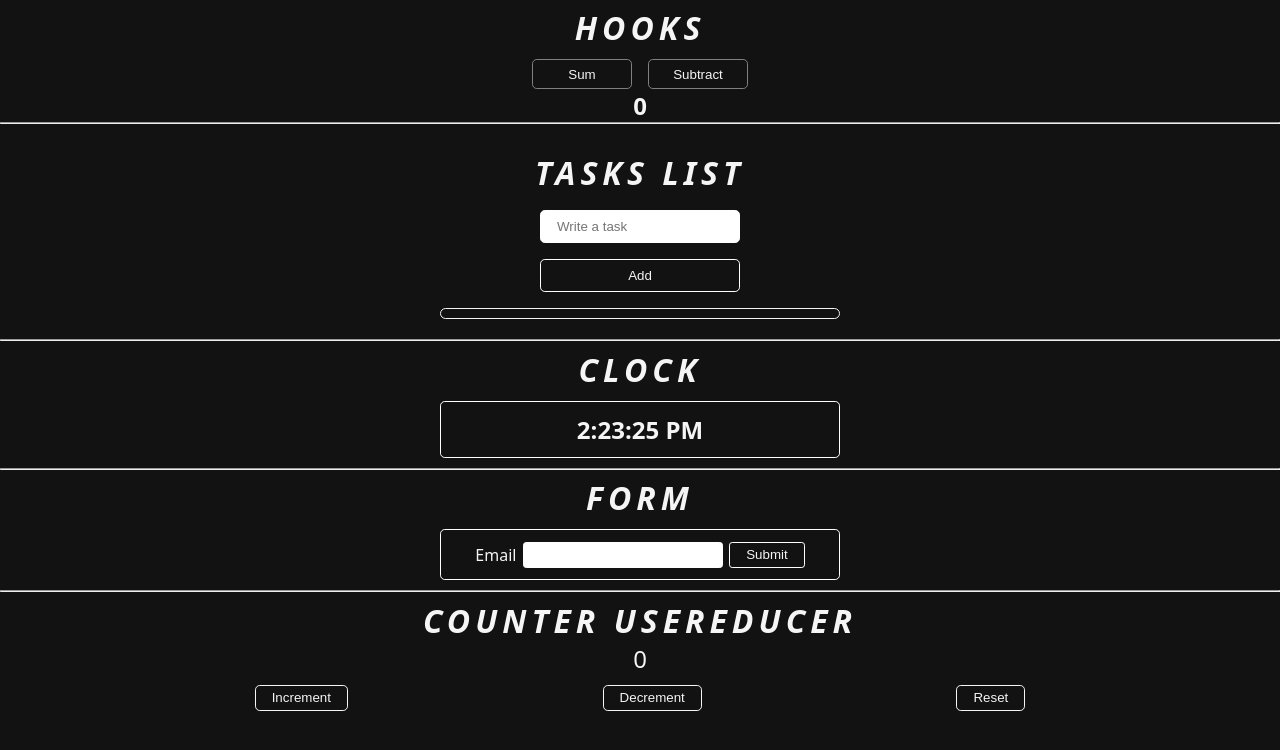
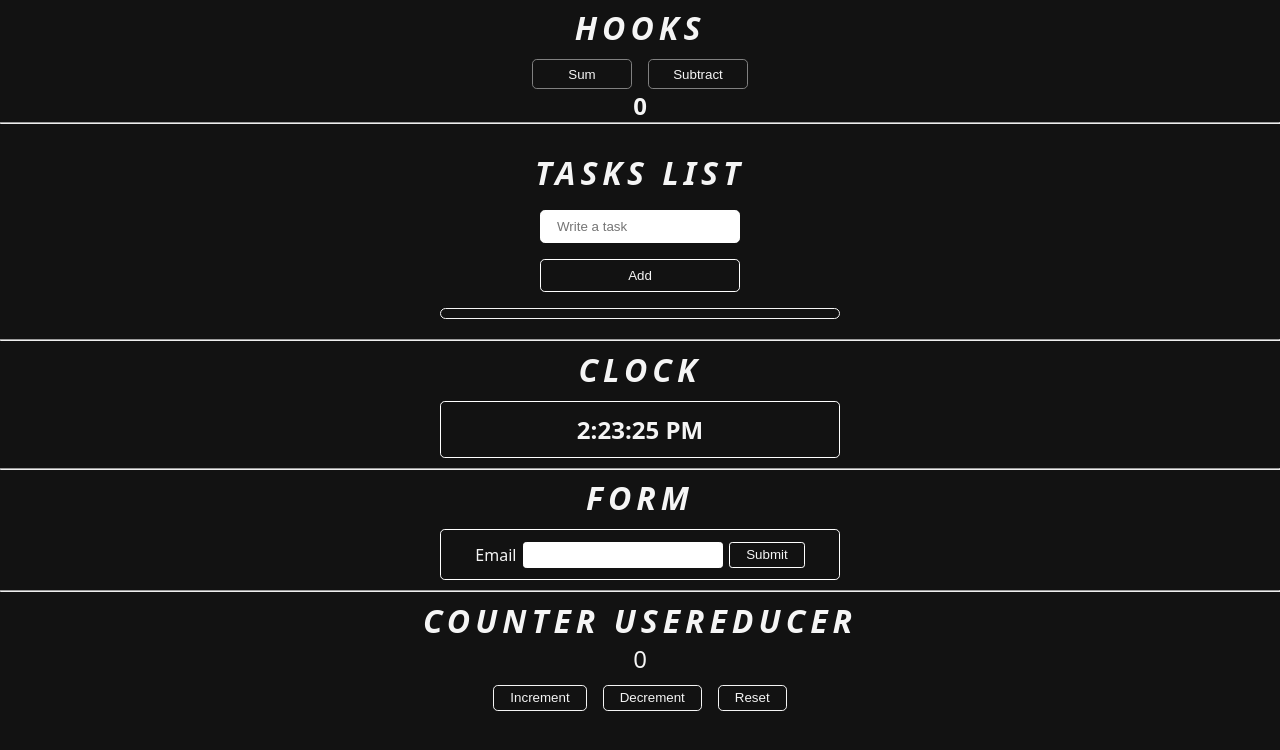
Before and after one commit to Espadv69/React_Beginner, a React (Vite) app in the folder 03-hooks/: page / in a window 1280 px wide. Shown: the top 750 px of the page. Built offline with nearby package versions, Linux system fonts and the light colour scheme.

Commit message:
feat(Styles): update layout for components to use centered alignment and gap

```diff
--- a/03-hooks/src/css/Components.css
+++ b/03-hooks/src/css/Components.css
@@ -116,7 +116,8 @@
   margin-bottom: 1.5rem;
 
   display: flex;
-  justify-content: space-evenly;
+  justify-content: center;
+  gap: 1rem;
 }
 
 .btn {
```
